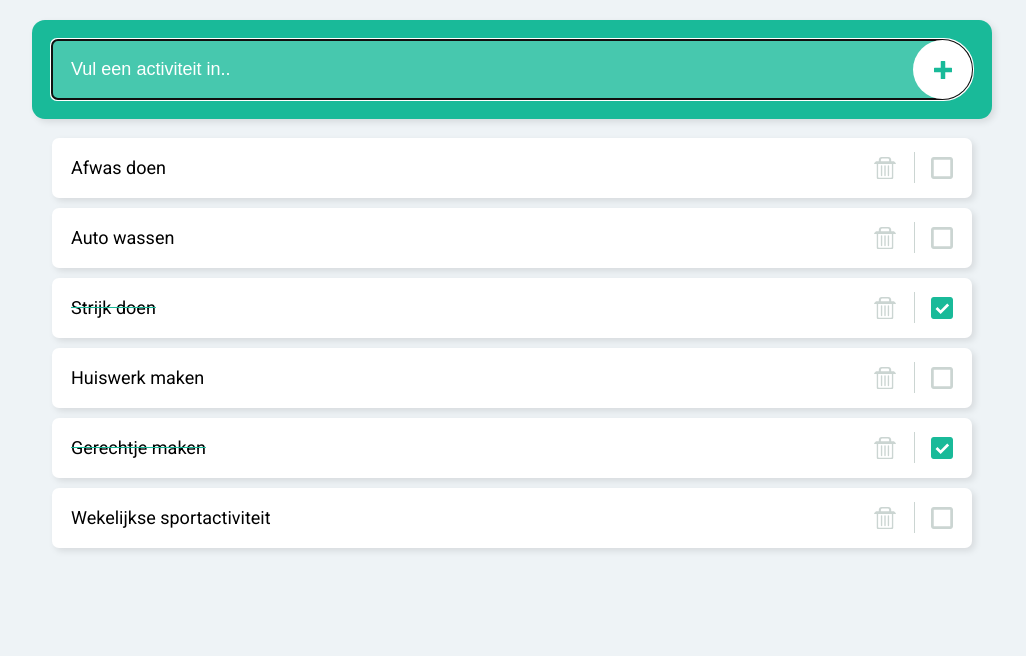
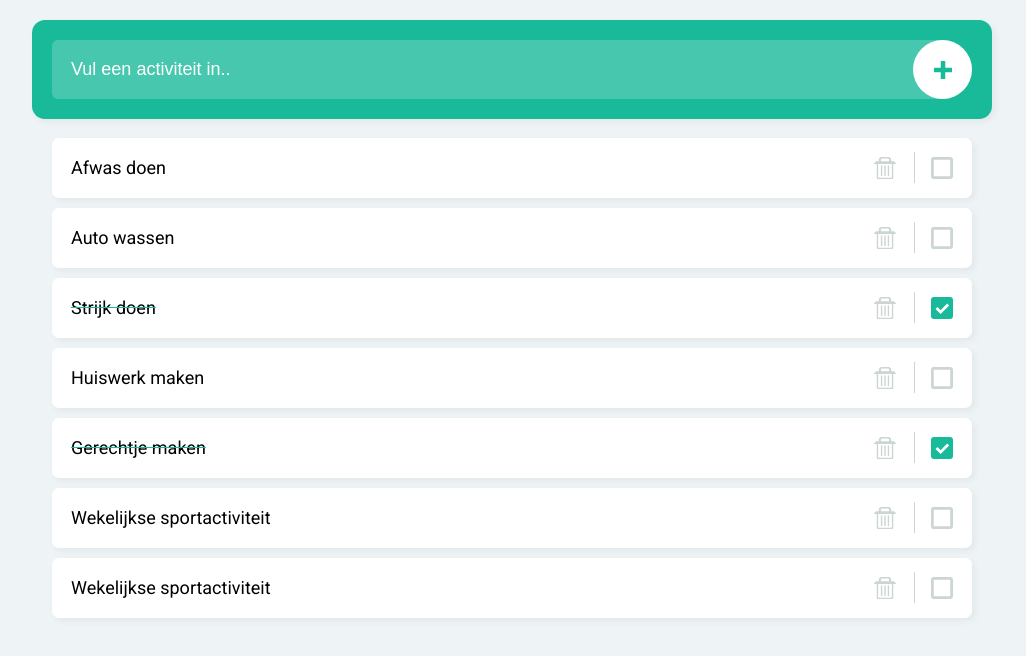
Before and after one commit to Larskerstens/todo_renew, a plain HTML site: page index.html in a window 1280 px wide. Shown: the whole page, without its empty margins (128-1154 px from the left). Drawn offline with Linux system fonts and the light colour scheme.

Commit message:
aanpassingen opmerkingen david

```diff
--- a/css/base/_variables.scss
+++ b/css/base/_variables.scss
@@ -3,4 +3,4 @@ $white: #fff;
 $green: #19ba99;
 $grey: #cbd5d2;
 $bodybg: #eef3f6;
-$shadow: 3px 3px 7px 0px rgba(0, 0, 0, 0.1);
+$shadow: 3px 3px 7px 0px rgba(0, 0, 0, 0.05);
--- a/css/styles.scss
+++ b/css/styles.scss
@@ -36,8 +36,9 @@ body {
       border-radius: 7px 35px 35px 7px;
       background-color: rgba($color: $white, $alpha: 0.2);
       width: 100%;
-      padding: 19px 45px 19px 19px;
+      padding: 19px 70px 19px 19px;
       font-size: 18px;
+      outline: none;
       &::placeholder {
         color: $white;
       }
--- a/index.html
+++ b/index.html
@@ -170,6 +170,30 @@
         </li>
 
 
+        <li class="todoApp__list__item">
+          <span class="text">Wekelijkse sportactiviteit</span>
+          <a href="#" class="icon icon--remove">
+            <svg class="icon icon-trashcan">
+              <use
+                xlink:href="./css/fonts/icon/symbol-defs.svg#icon-trashcan"
+              ></use>
+            </svg>
+          </a>
+          <a href="#" class="icon icon--check">
+            <svg class="icon icon-trashcan">
+              <use
+                xlink:href="./css/fonts/icon/symbol-defs.svg#icon-checkbox-unchecked"
+              ></use>
+            </svg>
+            <svg class="icon icon-trashcan">
+              <use
+                xlink:href="./css/fonts/icon/symbol-defs.svg#icon-checkbox-checked"
+              ></use>
+            </svg>
+          </a>
+        </li>
+
+
       </ul>
 
 
```
Also changed, not shown: css/styles.css, 1 other file.
